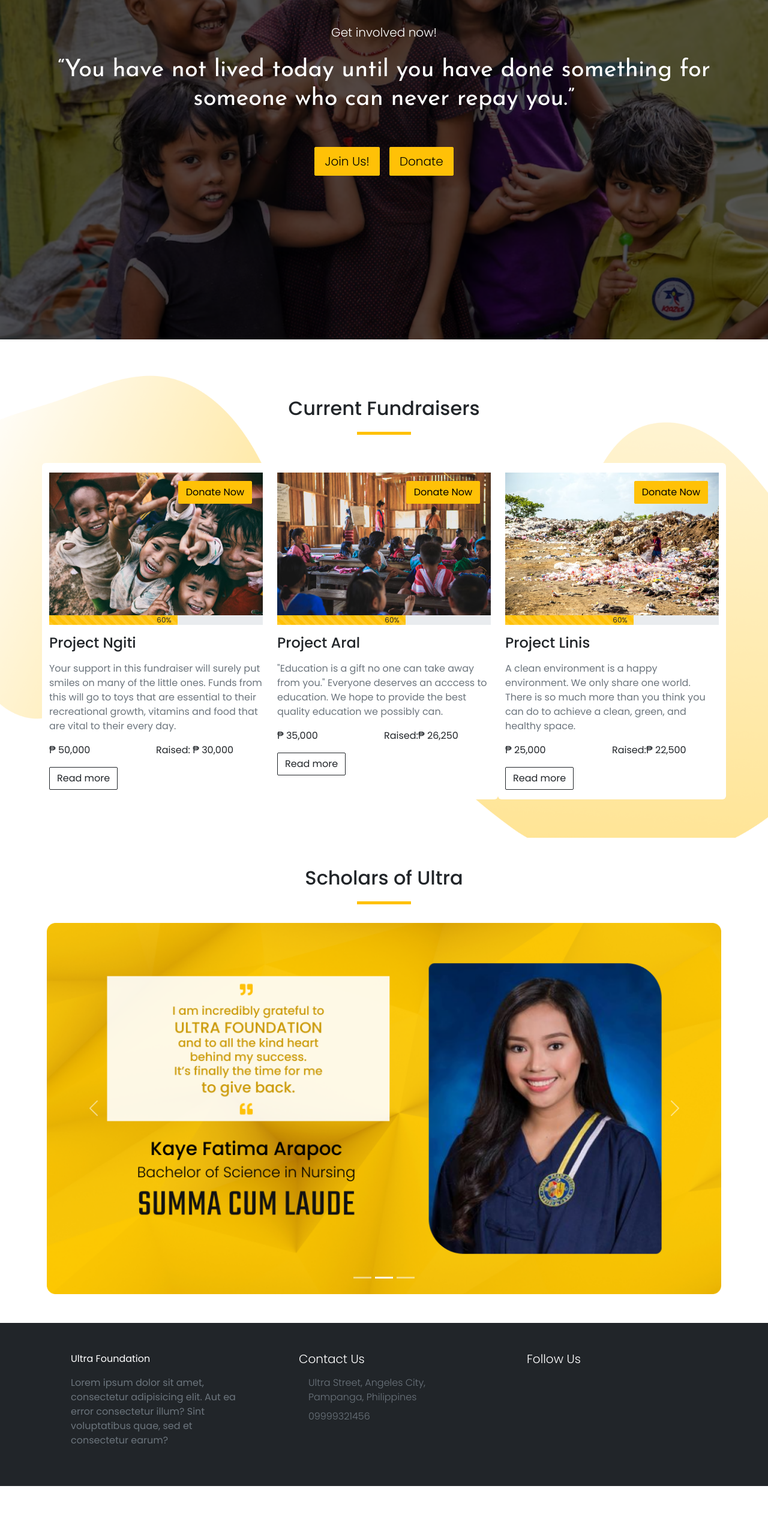
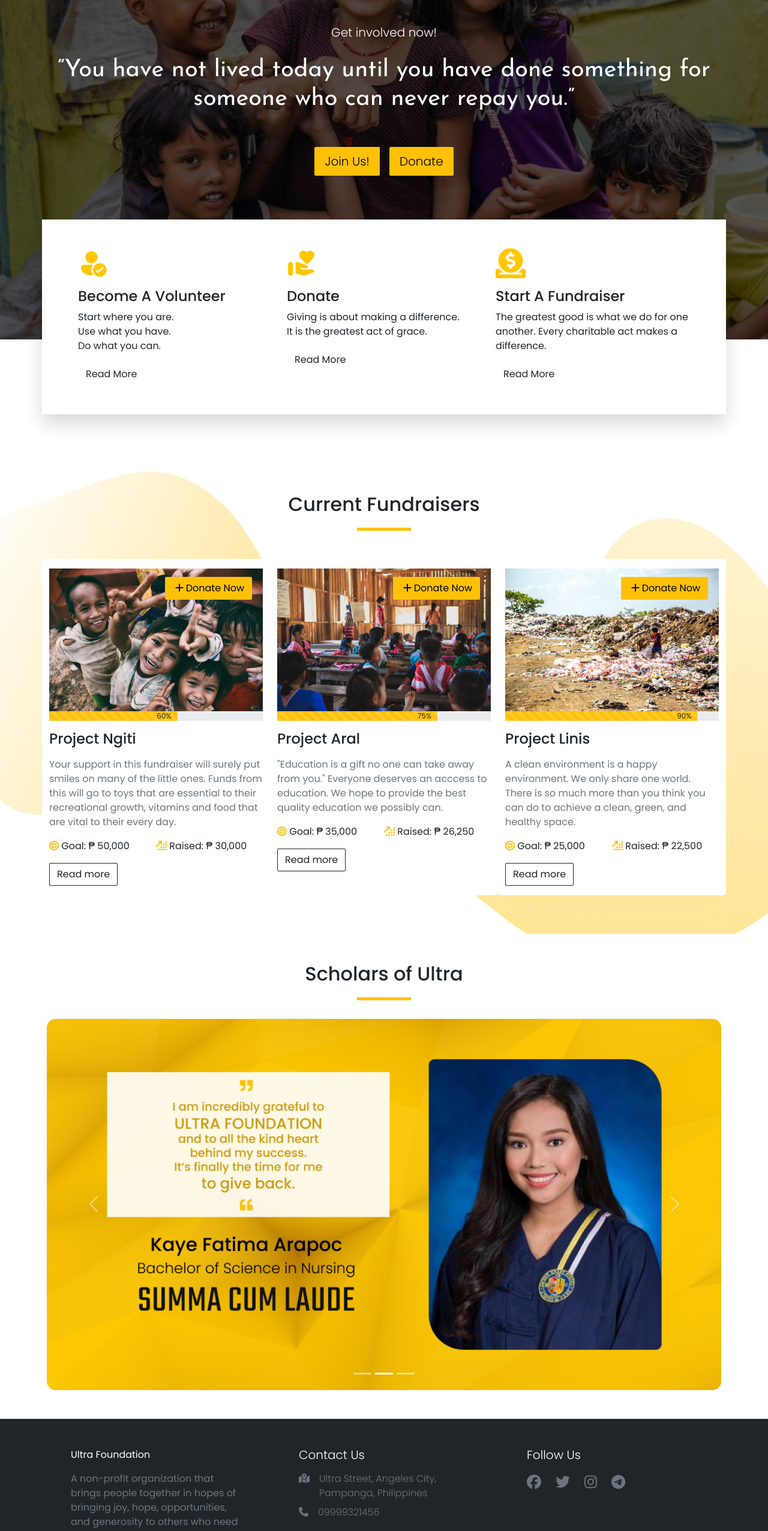
Before and after one commit to rheacezil/kakana-ultra-foundation, a React (Create React App) app: page / in a window 1280 px wide. Shown: the part 234-2787 px from the top of the page at 60% size. Before the commit the page ends 2712 px from the top, so only its background shows below. Built offline with nearby package versions, Linux system fonts and the light colour scheme; no server answers; a web font is replaced by a local one.

Commit message:
pinaka final commit

```diff
--- a/src/components/Footer.jsx
+++ b/src/components/Footer.jsx
@@ -1,6 +1,15 @@
 import React from "react";
 import { Container } from "react-bootstrap";
-import { Link } from "react-router-dom";
+
+// icons
+import { FontAwesomeIcon } from "@fortawesome/react-fontawesome";
+import {
+  faFacebook,
+  faInstagram,
+  faTelegramPlane,
+  faTwitter,
+} from "@fortawesome/free-brands-svg-icons";
+import { faPhone, faMapMarkedAlt } from "@fortawesome/free-solid-svg-icons";
 
 export default function Footer() {
   return (
@@ -8,13 +17,16 @@ export default function Footer() {
       <Container>
         <div className="row text-white g-4">
           <div className="col-md-6 col-lg-4 px-5">
-            <Link to="/" className="brand text-decoration-none text-white">
+            <a
+              href="index.html"
+              className="brand text-decoration-none text-white"
+            >
               Ultra Foundation
-            </Link>
+            </a>
             <p className="text-white mt-3 text-muted">
-              Lorem ipsum dolor sit amet, consectetur adipisicing elit. Aut ea
-              error consectetur illum? Sint voluptatibus quae, sed et
-              consectetur earum?
+              A non-profit organization that brings people together in hopes of
+              bringing joy, hope, opportunities, and generosity to others who
+              need it the most.
             </p>
           </div>
 
@@ -23,7 +35,7 @@ export default function Footer() {
 
             <div className="d-flex justify-content-start align-items-start my-2 text-muted">
               <span className="me-3">
-                <i className="bi bi-pin-map-fill"></i>
+                <FontAwesomeIcon icon={faMapMarkedAlt} />
               </span>
               <span className="fw-light">
                 Ultra Street, Angeles City, Pampanga, Philippines
@@ -32,7 +44,7 @@ export default function Footer() {
 
             <div className="d-flex justify-content-start align-items-start my-2 text-muted">
               <span className="me-3">
-                <i className="bi bi-phone"></i>
+                <FontAwesomeIcon icon={faPhone} />
               </span>
               <span className="fw-light">09999321456</span>
             </div>
@@ -42,22 +54,22 @@ export default function Footer() {
             <h5 className="fw-light mb-3">Follow Us</h5>
             <ul className="list-unstyled d-flex">
               <li className="text-decoration-none text-muted fs-4 me-4">
-                <i className="bis bi-facebook"></i>
+                <FontAwesomeIcon icon={faFacebook} />
               </li>
               <li className="text-decoration-none text-muted fs-4 me-4">
-                <i className="bis bi-twitter"></i>
+                <FontAwesomeIcon icon={faTwitter} />
               </li>
               <li className="text-decoration-none text-muted fs-4 me-4">
-                <i className="bis bi-instagram"></i>
+                <FontAwesomeIcon icon={faInstagram} />
               </li>
               <li className="text-decoration-none text-muted fs-4 me-4">
-                <i className="bis bi-telegram"></i>
+                <FontAwesomeIcon icon={faTelegramPlane} />
               </li>
             </ul>
           </div>
-          <Link to="#" className="position-absolute start-0 end-0 p-5">
+          <a href="#" className="position-absolute start-0 end-0 p-5">
             <i className="bi bi-arrow-up-circle text-warning h1"></i>
-          </Link>
+          </a>
         </div>
       </Container>
     </footer>
--- a/src/components/Fundraisers.jsx
+++ b/src/components/Fundraisers.jsx
@@ -2,22 +2,34 @@ import { useEffect, useState } from "react";
 import { Container } from "react-bootstrap";
 import { Link } from "react-router-dom";
 import { fundraisers } from "../enums";
-import { renderLoading } from "../loaders";
+// import { renderLoading } from "../loaders";
+
+// icons
+import { FontAwesomeIcon } from "@fortawesome/react-fontawesome";
+import {
+  faPlus,
+  faBullseye,
+  faArrowUpRightDots,
+} from "@fortawesome/free-solid-svg-icons";
 
 export default function Fundaraisers() {
-  const [loading, setLoading] = useState(false);
-  useEffect(() => {
-    setLoading(true);
-    setTimeout(() => {
-      setLoading(false);
-    }, 2000);
-  }, []);
+  //   const [loading, setLoading] = useState(false);
+  //   useEffect(() => {
+  //     setLoading(true);
+  //     setTimeout(() => {
+  //       setLoading(false);
+  //     }, 2000);
+  //   }, []);
   const renderFundRaisers = () => {
     return fundraisers.map((item) => (
-      <div className="col-md-6 col-lg-4 card position-relative border-0 my-3">
+      <div
+        className="col-md-6 col-lg-4 card position-relative border-0 my-3"
+        key={item.id}
+      >
         <img src={item.image} className="pt-3" alt={item.title} />
         <span className="position-absolute d-flex align-items-center justify-content-center text-primary fs-4">
           <Link to="/donate" className="btn btn-warning">
+            <FontAwesomeIcon icon={faPlus} className="mx-1" />
             Donate Now
           </Link>
         </span>
@@ -26,12 +38,12 @@ export default function Fundaraisers() {
             className="progress-bar progress-bar-striped progress-bar-animated bg-warning text-dark justify-content-center"
             role="progressbar"
             aria-label="Warning striped example"
-            style={{ width: "60%" }}
+            style={{ width: `${item.progress}` }}
             aria-valuenow="75"
             aria-valuemin="0"
             aria-valuemax="100"
           >
-            60%
+            {item.progress}
           </div>
         </div>
         <div className="card-body px-0">
@@ -39,18 +51,24 @@ export default function Fundaraisers() {
           <p className="card-text mt-3 text-muted">{item.body}</p>
           <div className="d-flex pb-3">
             <div className="w-50">
-              <i className="bi bi-bullseye text-warning"></i> {item.goal}
+              <FontAwesomeIcon icon={faBullseye} className="text-warning" />{" "}
+              Goal:
+              {"  " + item.goal}
             </div>
             <div className="w-50">
-              <i className="bi bi-bar-chart-line-fill text-warning"></i> Raised:
-              {item.raised}
+              <FontAwesomeIcon
+                icon={faArrowUpRightDots}
+                className="text-warning"
+              />{" "}
+              Raised:
+              {"  " + item.raised}
             </div>
           </div>
           <Link to="/" className="btn btn-outline-dark">
             Read more
           </Link>
         </div>
-      </div>
+      </div >
     ));
   };
   return (
@@ -62,7 +80,8 @@ export default function Fundaraisers() {
             <span className="d-inline-block title-border"></span>
           </div>
           <div className="row pt-4">
-            {loading ? renderLoading() : renderFundRaisers()}
+            {/* {loading ? renderLoading() : renderFundRaisers()} */}
+            {renderFundRaisers()}
           </div>
         </Container>
       </section>
--- a/src/components/Hero.jsx
+++ b/src/components/Hero.jsx
@@ -3,13 +3,14 @@ import { Link } from "react-router-dom";
 
 export default function Hero() {
   return (
+    <>
       <section id="hero" className="vh-100">
         <div className="container h-100 d-flex align-items-center justify-content-center">
           <div className="text-center active">
             <p className="text-white lead fw-light">Get involved now!</p>
             <h1 className="text-white py-2 mb-5">
-            “You have not lived today until you have done something for someone
-            who can never repay you.”
+              “You have not lived today until you have done something for
+              someone who can never repay you.”
             </h1>
             <Link to="/signup" className="btn btn-lg btn-warning mx-2 fw-light">
               Join Us!
@@ -20,5 +21,67 @@ export default function Hero() {
           </div>
         </div>
       </section>
+      <section id="promo" className="position-relative d-none d-sm-block">
+        <div className="promo-wrap position-absolute w-100">
+          <div className="container bg-white w-100 m-auto">
+            <div className="row p-5">
+              <div className="col-md-4 col-sm-12 ">
+                <div className="promo-content">
+                  <img
+                    src="images/icon-volunteer.png"
+                    className="mb-3"
+                    alt="volunteer"
+                  />
+                  <h4>Become A Volunteer</h4>
+                  <p className="fw-regular">
+                    Start where you are. <br /> Use what you have. <br />
+                    Do what you can.
+                  </p>
+                  <a href="#" className="btn">
+                    Read More
+                  </a>
+                  {/* <hr className="d-lg-none d-md-none" /> */}
+                </div>
+              </div>
+              <div className="col-md-4 col-sm-12">
+                <div className="promo-content">
+                  <img
+                    src="images/icon-donate.png"
+                    className="mb-3"
+                    alt="Donate"
+                  />
+                  <h4>Donate</h4>
+                  <p className="fw-regularfundraiser-1">
+                    Giving is about making a difference. <br />
+                    It is the greatest act of grace.
+                  </p>
+                  <a href="#" className="btn">
+                    Read More
+                  </a>
+                  {/* <hr className="d-lg-none d-md-none" /> */}
+                </div>
+              </div>
+              <div className="col-md-4 col-sm-12">
+                <div className="promo-content">
+                  <img
+                    src="images/icon-raise.png"
+                    className="mb-3"
+                    alt="raise-funds"
+                  />
+                  <h4>Start A Fundraiser</h4>
+                  <p className="fw-regular">
+                    The greatest good is what we do for one another. Every
+                    charitable act makes a difference.
+                  </p>
+                  <a href="#" className="btn">
+                    Read More
+                  </a>
+                </div>
+              </div>
+            </div>
+          </div>
+        </div>
+      </section>
+    </>
   );
 }
--- a/src/components/pages/authentication/Login.jsx
+++ b/src/components/pages/authentication/Login.jsx
@@ -8,7 +8,7 @@ import { useDispatch, useSelector } from "react-redux";
 import * as actionUser from "../../../redux/actions/actionUser";
 import { bindActionCreators } from "redux";
 import { useAuthState } from "react-firebase-hooks/auth";
-import { auth, db, googleProvider } from "../../../firebase";
+import { auth, db, facebookProvider, googleProvider } from "../../../firebase";
 import { useCollection } from "react-firebase-hooks/firestore";
 
 export default function Login() {
@@ -74,6 +74,11 @@ export default function Login() {
     if (checkIfValid()) {
       loginUser({ email, password });
     }
+  };
+
+  const facebookSignIn = (e) => {
+    e.preventDefault();
+    auth.signInWithPopup(facebookProvider).catch((e) => alert(e.message));
   };
 
   const googleSignIn = (e) => {
@@ -153,7 +158,7 @@ export default function Login() {
                   </div>
                   <div className="form-row">
                     <div className="col-lg-10">
-                      <button className="btn btn-outline-warning text-dark w-100 mb-3">
+                      <button onClick={facebookSignIn} className="btn btn-outline-warning text-dark w-100 mb-3">
                         <FontAwesomeIcon icon={faFacebook} /> Login with
                         Facebook
                       </button>
```
Lines whose indentation alone changed are shown as unchanged.
